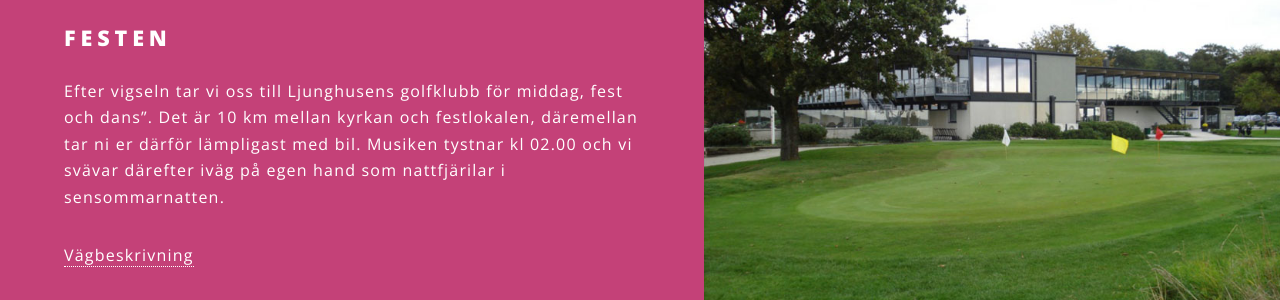
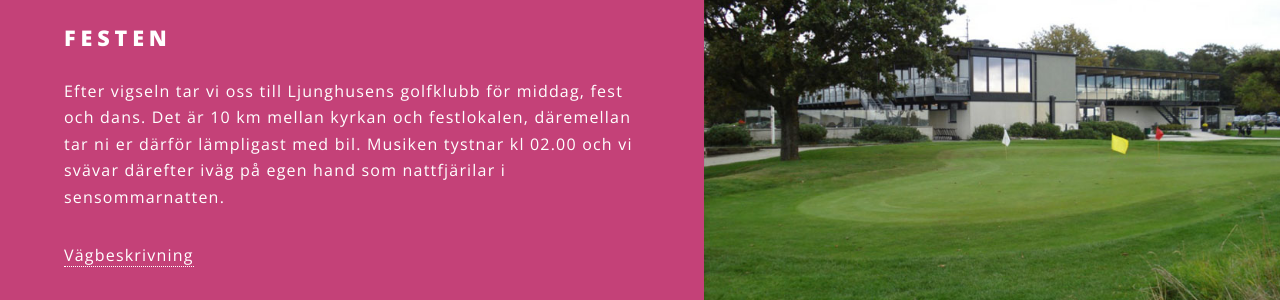
Before and after one commit to sebbebebbe/viklunds2018, a Jekyll site: the page built from index.html, in a window 1280 px wide and 900 px high, scrolled down 1582 px. Shown: the part 180-480 px from the top of the window. Built offline with Jekyll 4.4.1, drawn with Linux system fonts in a browser that asks for light colours.

Commit message:
Fixed wrong char

```diff
--- a/index.html
+++ b/index.html
@@ -36,7 +36,7 @@ layout: landing
 						<section class="spotlight">
 							<div class="image"><img src="images/pic02.jpg" alt="" /></div><div class="content">
 								<h2>Festen</h2>
-								<p>Efter vigseln tar vi oss till Ljunghusens golfklubb för middag, fest och dans”. Det är 10 km mellan kyrkan och festlokalen, däremellan tar ni er därför lämpligast med bil. Musiken tystnar kl 02.00 och vi svävar därefter iväg på egen hand som nattfjärilar i sensommarnatten.</p>
+								<p>Efter vigseln tar vi oss till Ljunghusens golfklubb för middag, fest och dans. Det är 10 km mellan kyrkan och festlokalen, däremellan tar ni er därför lämpligast med bil. Musiken tystnar kl 02.00 och vi svävar därefter iväg på egen hand som nattfjärilar i sensommarnatten.</p>
 								<a href="https://goo.gl/maps/hgAMpzqTxZs" target="_blank">Vägbeskrivning</a>
 							</div>
 						</section>
```
